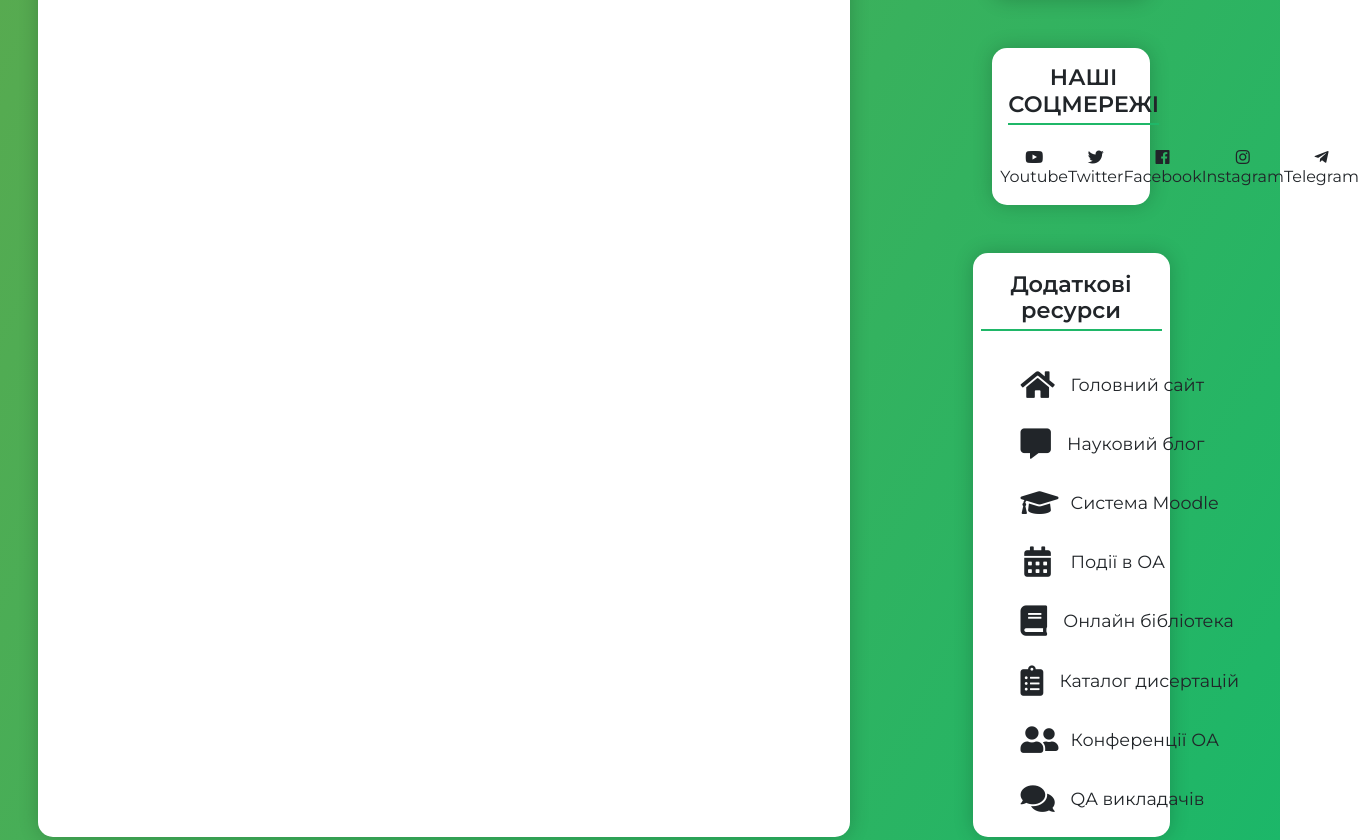
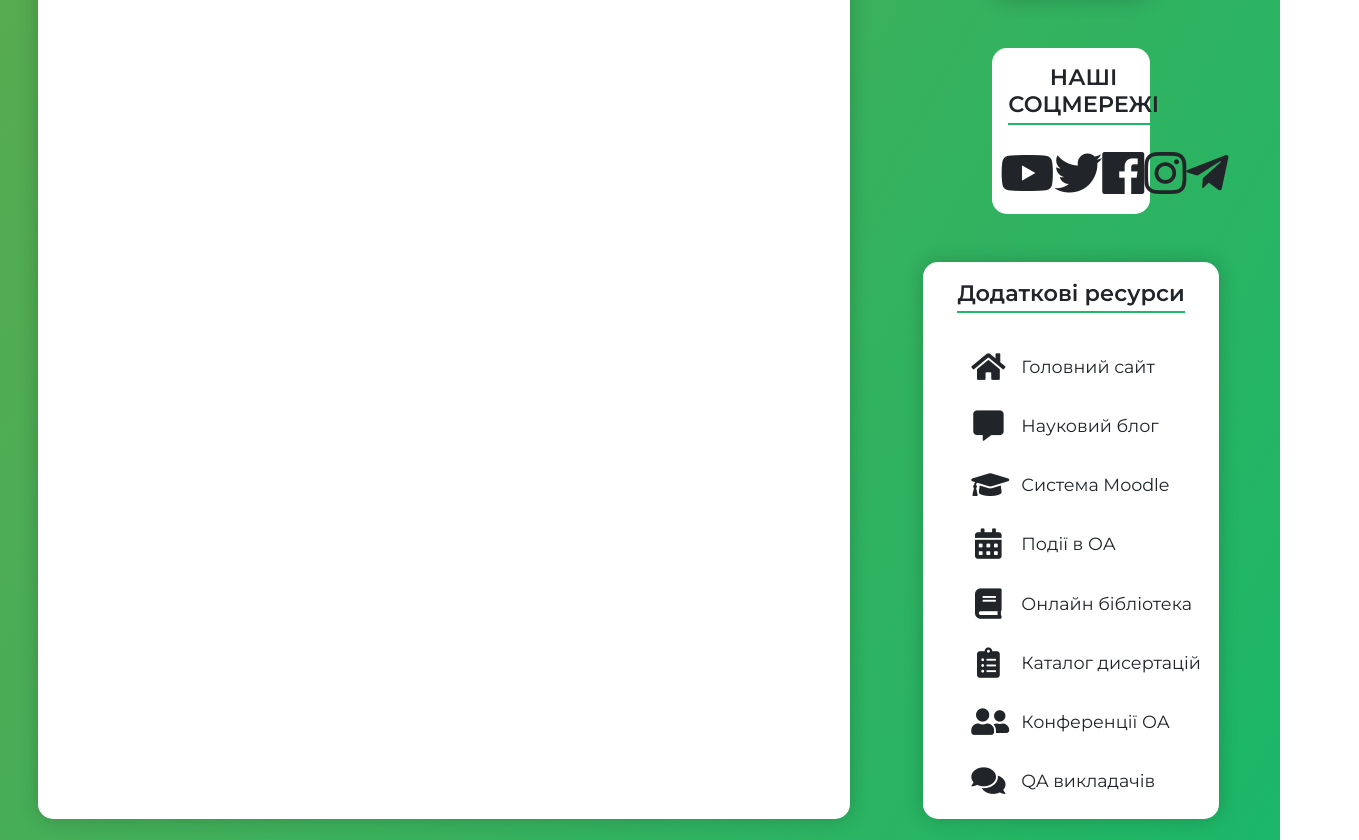
Before and after one commit to devman-3000/lib2021, a plain HTML site: page inside.html in a window 1280 px wide. Shown: the part 1874-2714 px from the top of the page, 1359 px wide, since content can reach past the window. Drawn offline with nearby package versions, Linux system fonts and the light colour scheme.

Commit message:
minor inside.html changes

```diff
--- a/inside.html
+++ b/inside.html
@@ -117,13 +117,7 @@
                         </li>
 
                         <li class="nav-item ms-3">
-                            <button class="head-btn" href="#" target="_blank">Е-КАТАЛОГ</button>
-                            <!-- <button class="bruh" href="#" target="_blank">Е-КАТАЛОГ</button>
-                            <button class="bruh" href="#" target="_blank">Е-КАТАЛОГ</button>
-                            <button class="bruh" href="#" target="_blank">Е-КАТАЛОГ</button>
-                            <button class="bruh" href="#" target="_blank">Е-КАТАЛОГ</button>
-                            <button class="bruh" href="#" target="_blank">Е-КАТАЛОГ</button>
-                            <button class="bruh" href="#" target="_blank">Е-КАТАЛОГ</button> -->
+                            <button class="head-btn" href="#">Е-КАТАЛОГ</button>
                         </li>
                     </ul>
 
@@ -136,7 +130,7 @@
         <div class="position-relative text-white">
             <img class="img-fluid darken" src="img/15n.jpg" alt="library">
             <div id="image-text" class="d-flex flex-row abs-pos align-items-center">
-                <img class="logologo" src="img/logoBWShort.svg" alt="logo">
+                <img class="logo" src="img/logoBWShort.svg" alt="logo">
                 <div class="ms-4 d-flex flex-column">
                     <span class="mb-2 logotext1">НАУКОВА БІБЛІОТЕКА</span>
                     <span class="logotext2">НАЦІОНАЛЬНИЙ УНІВЕРСИТЕТ "ОСТРОЗЬКА АКАДЕМІЯ"</span>
@@ -409,36 +403,31 @@
                         </div>
                     </div>
 
-                    <div class="socials container title-align white-cont mt-5 shad-20">
+                    <div style="margin-top: 3rem !important" class="socials container title-align white-cont mt-auto shad-10">
                         <div class="d-inline-block pe-2 ps-2 mt-2">
                             <h4 class="text-center nav-line nav-color-green">НАШІ СОЦМЕРЕЖІ</h4>
                         </div>
-                        <div class="icons d-flex flex-row justify-content-between pt-3 pb-2">
-                            <div id="youtube" class="d-flex flex-column justify-content-center">
+                        <div class="icons d-flex flex-row justify-content-around pt-3 pb-2">
+                            <a href="#" class="text-decoration-none link-dark" id="youtube">
                                 <i class="fab fa-youtube"></i>
-                                <span>Youtube</span>
-                            </div>
-                            <div id="twitter" class="d-flex flex-column justify-content-center">
+                            </a>
+                            <a href="#" class="text-decoration-none link-dark" id="twitter">
                                 <i class="fab fa-twitter"></i>
-                                <span>Twitter</span>
-                            </div>
-                            <div id="facebook" class="d-flex flex-column justify-content-center">
+                            </a>
+                            <a href="#" class="text-decoration-none link-dark" id="facebook">
                                 <i class="fab fa-facebook"></i>
-                                <span>Facebook</span>
-                            </div>
-                            <div id="instagram" class="d-flex flex-column justify-content-center">
+                            </a>
+                            <a href="#" class="text-decoration-none link-dark" id="instagram">
                                 <i class="fab fa-instagram"></i>
-                                <span>Instagram</span>
-                            </div>
-                            <div id="telegram" class="d-flex flex-column justify-content-center">
+                            </a>
+                            <a href="#" class="text-decoration-none link-dark" id="telegram">
                                 <i class="fab fa-telegram-plane"></i>
-                                <span>Telegram</span>
-                            </div>
+                            </a>
                         </div>
 
                     </div>
                     <div class="mt-5">
-                        <div class="dop-res container title-align white-cont shad-20 mt-5">
+                        <div style="max-width: 75% !important;" class="dop-res container title-align white-cont shad-20 mt-5">
                             <div class="d-inline-block pe-2 ps-2 mt-2">
                                 <h4 class="text-center nav-line nav-color-green">Додаткові ресурси</h4>
                             </div>
@@ -484,8 +473,8 @@
                 <!--Grid row-->
                 <div class="row">
                     <!--Grid column-->
-                    <div class="col-6 col-lg-3 mb-4 mb-md-0  justify-content-start">
-                        <div class="d-inline-flex flex-column align-items-start">
+                    <div class="col-12 col-md-6 col-lg-3 mb-4 mb-md-0  justify-content-start">
+                        <div class="location d-flex flex-column align-items-start">
 
                             <h5 class="text-uppercase text-dark-grey"><i class="fas fa-map-marker pe-2"></i>Адреса</h5>
 
@@ -498,7 +487,7 @@
                     <!--Grid column-->
 
                     <!--Grid column-->
-                    <div class="col-6 col-lg-3 mb-4 mb-md-0">
+                    <div class="col-12 col-md-6 col-lg-3 mb-4 mb-md-0">
                         <div class="d-inline-flex flex-column align-items-start">
                             <h5 class="text-uppercase text-dark-grey"><i class="fas fa-envelope pe-2"></i>Зв'язок
                             </h5>
@@ -513,27 +502,22 @@
 
                     <!--Grid column-->
                     <div class="icons-wrapper col-12 col-lg-5 col-xl-4 col-xxl-3 mb-4 mb-md-0 ms-auto">
-                        <div class="icons d-flex flex-row justify-content-around text-dark-grey text-center">
-                            <div id="youtube" class="d-flex flex-column justify-content-center">
+                        <div class="icons d-flex flex-row justify-content-end text-dark-grey text-center">
+                            <a href="#" class="text-decoration-none link-secondary" id="youtube">
                                 <i class="fab fa-youtube"></i>
-                                <span>Youtube</span>
-                            </div>
-                            <div id="twitter" class="d-flex flex-column justify-content-center">
+                            </a>
+                            <a href="#" class="text-decoration-none link-secondary" id="twitter">
                                 <i class="fab fa-twitter"></i>
-                                <span>Twitter</span>
-                            </div>
-                            <div id="facebook" class="d-flex flex-column justify-content-center">
+                            </a>
+                            <a href="#" class="text-decoration-none link-secondary" id="facebook">
                                 <i class="fab fa-facebook"></i>
-                                <span>Facebook</span>
-                            </div>
-                            <div id="instagram" class="d-flex flex-column justify-content-center">
+                            </a>
+                            <a href="#" class="text-decoration-none link-secondary" id="instagram">
                                 <i class="fab fa-instagram"></i>
-                                <span>Instagram</span>
-                            </div>
-                            <div id="telegram" class="d-flex flex-column justify-content-center">
+                            </a>
+                            <a href="#" class="text-decoration-none link-secondary" id="telegram">
                                 <i class="fab fa-telegram-plane"></i>
-                                <span>Telegram</span>
-                            </div>
+                            </a>
                         </div>
                     </div>
                     <!--Grid column-->
```
